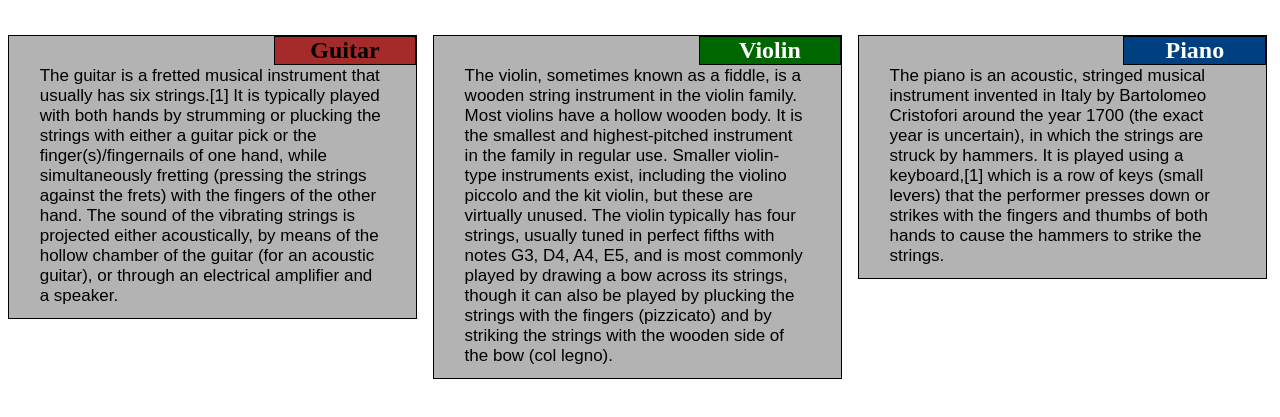
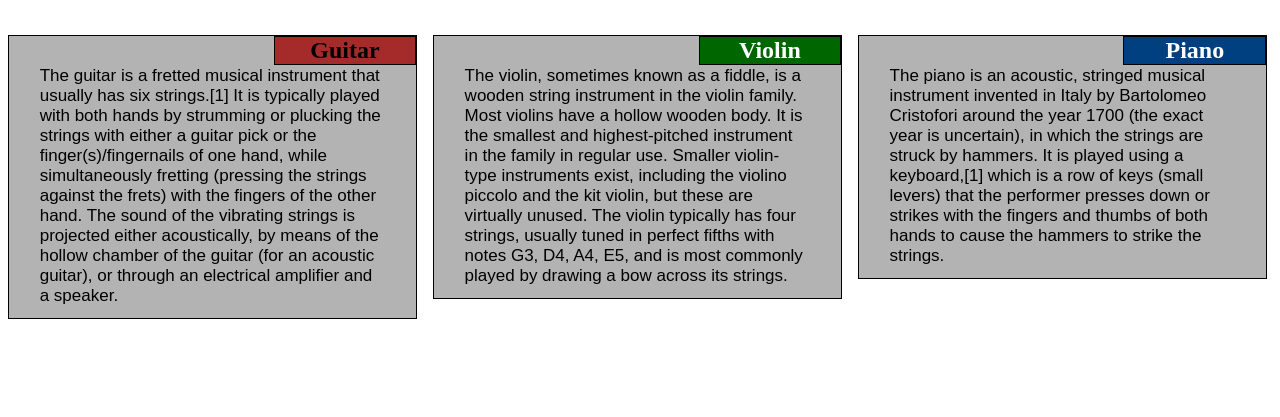
Before and after one commit to roadtowebdesign/coursera-test, a plain HTML site: page site/index.html in a window 1280 px wide. Shown: the part 65-482 px from the top of the page. Drawn offline with Linux system fonts and the light colour scheme.

Commit message:
Update index.html

```diff
--- a/site/index.html
+++ b/site/index.html
@@ -12,7 +12,7 @@
   </header>
   <section>
    <section class="pp col-lg-3 col-md-5 col-sm-11"><h2 id="col1">Guitar</h2><br><p> The guitar is a fretted musical instrument that usually has six strings.[1] It is typically played with both hands by strumming or plucking the strings with either a guitar pick or the finger(s)/fingernails of one hand, while simultaneously fretting (pressing the strings against the frets) with the fingers of the other hand. The sound of the vibrating strings is projected either acoustically, by means of the hollow chamber of the guitar (for an acoustic guitar), or through an electrical amplifier and a speaker.</p></section>
-  <section class="pp col-lg-3 col-md-5 col-sm-11"><h2 id="col2">Violin</h2><br><p>The violin, sometimes known as a fiddle, is a wooden string instrument in the violin family. Most violins have a hollow wooden body. It is the smallest and highest-pitched instrument in the family in regular use. Smaller violin-type instruments exist, including the violino piccolo and the kit violin, but these are virtually unused. The violin typically has four strings, usually tuned in perfect fifths with notes G3, D4, A4, E5, and is most commonly played by drawing a bow across its strings, though it can also be played by plucking the strings with the fingers (pizzicato) and by striking the strings with the wooden side of the bow (col legno).</p></section>
+  <section class="pp col-lg-3 col-md-5 col-sm-11"><h2 id="col2">Violin</h2><br><p>The violin, sometimes known as a fiddle, is a wooden string instrument in the violin family. Most violins have a hollow wooden body. It is the smallest and highest-pitched instrument in the family in regular use. Smaller violin-type instruments exist, including the violino piccolo and the kit violin, but these are virtually unused. The violin typically has four strings, usually tuned in perfect fifths with notes G3, D4, A4, E5, and is most commonly played by drawing a bow across its strings.</p></section>
    <section class="pp col-lg-3 col-md-11 col-sm-11"><h2 id="col3">Piano</h2><br><p>The piano is an acoustic, stringed musical instrument invented in Italy by Bartolomeo Cristofori around the year 1700 (the exact year is uncertain), in which the strings are struck by hammers. It is played using a keyboard,[1] which is a row of keys (small levers) that the performer presses down or strikes with the fingers and thumbs of both hands to cause the hammers to strike the strings.</p></section>
   </section>
  </body>
```
